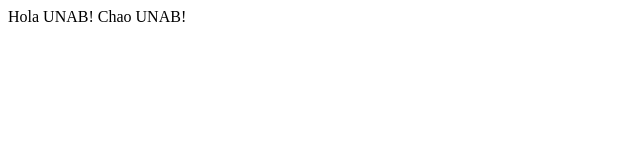
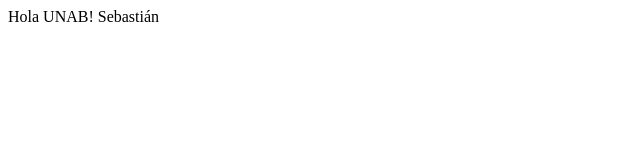
Before and after one commit to mreyes23p/unab-first-repo-20161, a plain HTML site: page index.html in a window 1280 px wide. Shown: the full height of the page, 0-640 px from the left. Drawn offline with Linux system fonts and the light colour scheme.

Commit message:
Update index.html
Agregar Nombre

```diff
--- a/index.html
+++ b/index.html
@@ -1,6 +1,6 @@
 <html>
 <body>
 	<span>Hola UNAB!</span>
-	<span>Chao UNAB!</span>
+	<span>Sebastián</span>
 </body>
 </html>
```
